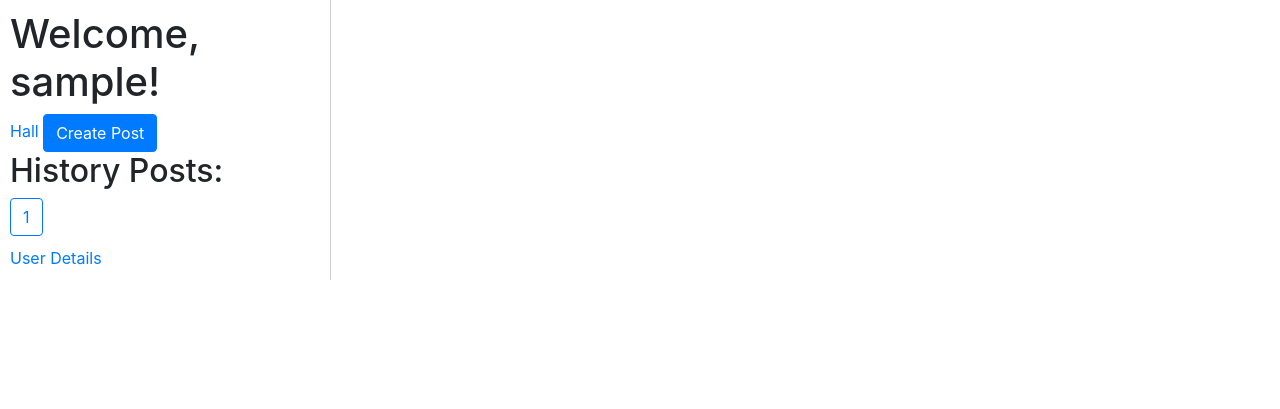
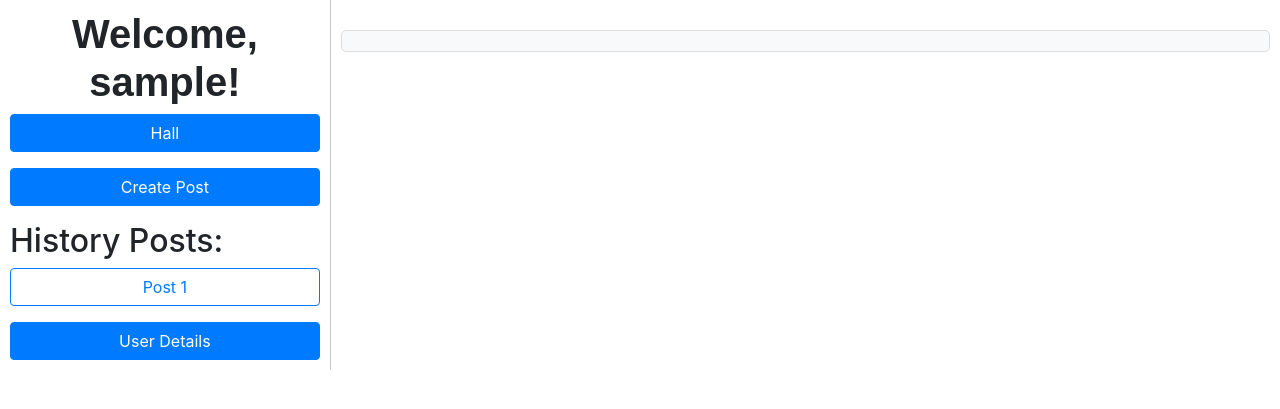
Before and after one commit to 4lanTur1ng/YellowBook, a Flask app: template templates/welcome.html in a window 1280 px wide. Shown: the top 409 px of the page. Run offline with Flask 3, Linux system fonts and the light colour scheme; the template is opened without the code that fills it: most values are stand-ins (such as "Sample title", 1, 10 or a date in 2020); some libraries are stand-ins or nearby versions.

Commit message:
Add files via upload

```diff
--- a/templates/welcome.html
+++ b/templates/welcome.html
@@ -20,33 +20,56 @@
         /* 修改按钮的样式 */
         #postsList .btn {
             margin-bottom: 10px;
+            width: 100%;
+        }
+        #postDetail {
+            background-color: #f8f9fa;
+            border: 1px solid #ddd;
+            border-radius: 5px;
+            padding: 10px;
+            margin-top: 20px;
+            text-align: center;
+        }
+        #createPostForm {
+            margin-top: 20px;
+        }
+        #postContent {
+            margin-bottom: 10px;
+        }
+        #postButton {
+            width: 100%;
+        }
+        /* 修改Welcome标题的字体为圆体 */
+        h1 {
+            font-family: Arial, sans-serif;
+            font-weight: bold;
         }
     </style>
     <script src="https://ajax.googleapis.com/ajax/libs/jquery/3.5.1/jquery.min.js"></script>
 </head>
 <body>
     <div id="sidebar">
-        <h1>Welcome, {{ username }}!</h1>
-        <a href="{{ url_for('hall') }}">Hall</a>
-        <button class="btn btn-primary" onclick="showCreatePostForm()">Create Post</button>
+        <h1 class="text-center">Welcome, {{ username }}!</h1>
+        <a href="{{ url_for('hall') }}" class="btn btn-primary btn-block mb-3">Hall</a>
+        <button class="btn btn-primary btn-block mb-3" onclick="showCreatePostForm()">Create Post</button>
         <h2>History Posts:</h2>
         <div id="postsList">
             {% for post in posts %}
-                <button class="btn btn-outline-primary" onclick="showPostContent('{{ post['p']['content'] }}')">{{ loop.index }}</button>
+                <button class="btn btn-outline-primary btn-block" onclick="showPostContent('{{ post['post']['content'] }}', '{{ post['comment_count'] }}', '{{ post['likes_count'] }}')">Post {{ loop.index }}</button>
             {% endfor %}
             {% if not posts %}
-                <p>No posts available.</p>
+                <p class="text-center">No posts available.</p>
             {% endif %}
         </div>
-        <a href="{{ url_for('user_details', username=username) }}">User Details</a>
+        <a href="{{ url_for('user_details', username=username) }}" class="btn btn-primary btn-block mt-3">User Details</a>
     </div>
     <div id="main">
         <div id="postDetail">
             <!-- post detail will be shown here -->
         </div>
         <form id="createPostForm" action="{{ url_for('create_post') }}" method="post" style="display: none;">
-            <textarea id="postContent" name="post_content" class="form-control" placeholder="Write a new post..."></textarea>
-            <button type="button" class="btn btn-primary" onclick="createPost()">Post</button>
+            <textarea id="postContent" name="post_content" class="form-control mb-3" placeholder="Write a new post..."></textarea>
+            <button type="button" id="postButton" class="btn btn-primary btn-block" onclick="createPost()">Post</button>
         </form>
     </div>
     <script>
@@ -55,10 +78,14 @@
             document.getElementById('postDetail').style.display = 'none';
         }
 
-        function showPostContent(content) {
+        function showPostContent(content, commentCount, likesCount) {
             document.getElementById('postDetail').style.display = 'block';
             document.getElementById('createPostForm').style.display = 'none';
-            document.getElementById('postDetail').textContent = content;
+            document.getElementById('postDetail').innerHTML = `
+                <p>${content}</p>
+                <p>Comment Count: ${commentCount}</p>
+                <p>Likes Count: ${likesCount}</p>
+            `;
         }
 
         function createPost() {
@@ -70,10 +97,10 @@
                 success: function(response) {
                     const newPostNumber = $('#postsList').children().length + 1;
                     const newPost = $('<button></button>')
-                        .text(newPostNumber)
-                        .addClass('btn btn-outline-primary')
+                        .text('Post ' + newPostNumber)
+                        .addClass('btn btn-outline-primary btn-block')
                         .click(function() {
-                            showPostContent(content);
+                            showPostContent(content, 0, 0);
                         });
                     $('#postsList').prepend(newPost);
                     document.getElementById('postContent').value = '';
```
Also changed, not shown: templates/hall.html (+25 -0 lines).
